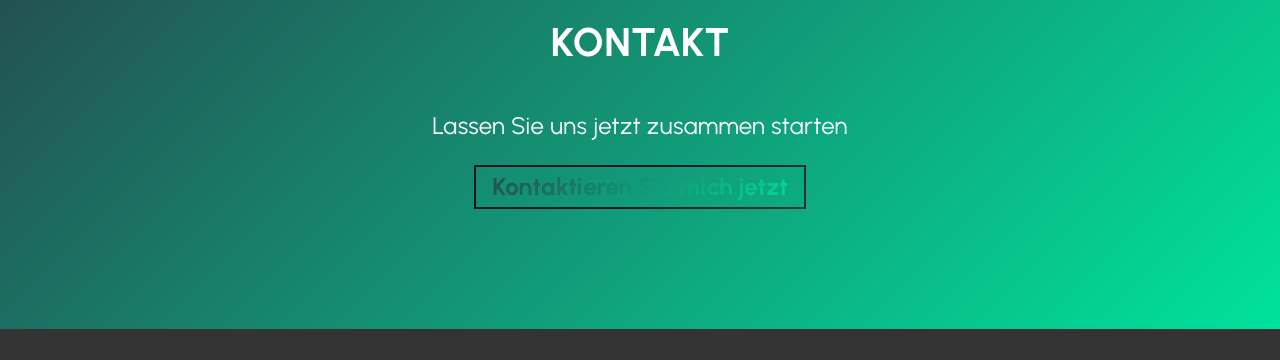
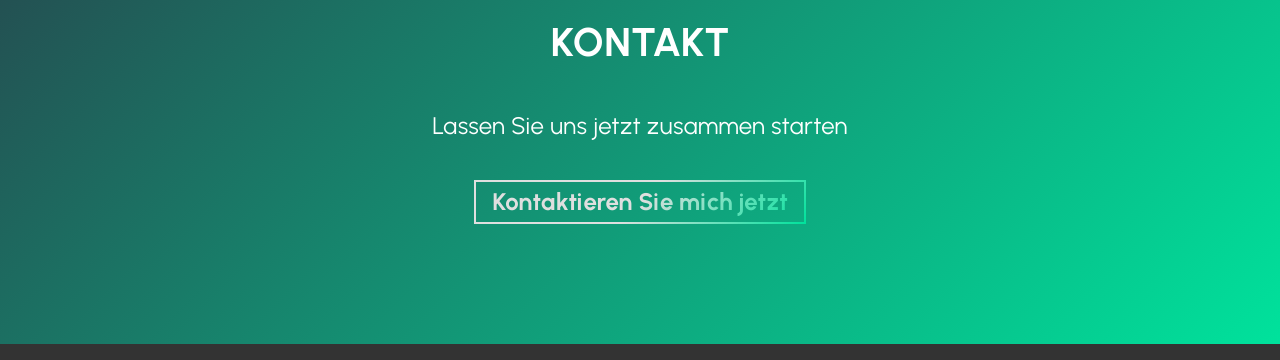
Before and after one commit to sikoob/homepage, a plain HTML site: page index.html in a window 1280 px wide. Shown: the part 2531-2891 px from the top of the page. Drawn offline with Linux system fonts and the light colour scheme.

Commit message:
searching error source

```diff
--- a/style/components/_buttons.scss
+++ b/style/components/_buttons.scss
@@ -74,13 +74,22 @@
 
 /* Contact Style */
 .cta-btn--contact {
-  @include supportColorForIE11();
   color: $dark-blue-text;
+  -webkit-text-fill-color: $dark-blue-text; // fallback
+  @supports (-webkit-background-clip: text) or (background-clip: text) {
+    background-image: linear-gradient(
+      135deg,
+      $light-grey 50%,
+      $secondary-color 100%
+    );
+    -webkit-background-clip: text;
+    -webkit-text-fill-color: transparent;
+  }
   border: 2px solid transparent;
   border-image: linear-gradient(
     135deg,
-    $dark-blue-text 50%,
-     $dark-grey 100%
+    $light-grey 50%,
+    $secondary-color 100%
   );
   border-image-slice: 1;
   font-weight: 700;
@@ -100,7 +109,7 @@
   &::after {
     background-image: linear-gradient(
       135deg,
-      $primary-color 0%,
+      whit 0%,
       $secondary-color 100%
     );
 
--- a/style/sections/_contact.scss
+++ b/style/sections/_contact.scss
@@ -31,7 +31,7 @@
     backface-visibility: hidden;
 
     &-text {
-      margin-bottom: 2.5rem;
+      margin-bottom: 4rem;
       color: $white-color;
     }
 
```
Also changed, not shown: style/dist/main.css, 1 other file.
